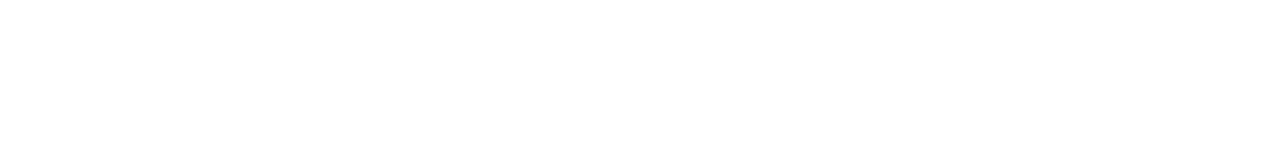
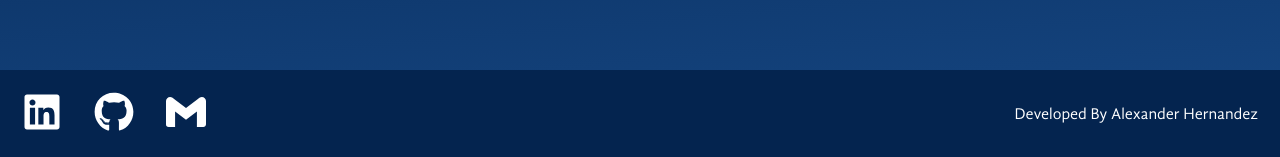
Before and after one commit to Alex-Turing/react-WEBFLIX, a React (Vite) app: page /newVideo in a window 1280 px wide. Shown: the part 985-1142 px from the top of the page. Before the commit the page ends 955 px from the top, so only its background shows below. Built offline with nearby package versions, Linux system fonts and the light colour scheme; no server answers.

Commit message:
footer added

```diff
--- a/src/App.jsx
+++ b/src/App.jsx
@@ -4,8 +4,9 @@ import { useState, useEffect } from 'react'
 import axios from 'axios';
 import Home from './pages/Home';
 import { GlobalStyles } from "./components/GlobalStyles";
-import Header from './components/Header'
-import NewVideo from './pages/NewVideo'
+import Header from './components/Header';
+import Footer from './components/Footer';
+import NewVideo from './pages/NewVideo';
 import { movieGenres } from './data/movieGenres';
 import { API_BASE_URL } from './data/apiConfig';
 
@@ -108,6 +109,7 @@ const App = () => {
               />
               <Route path='newVideo' element={<NewVideo />} />
             </Routes>
+            <Footer />
           </AppContainer>
         </GradientBackground>
       </Router>
--- /dev/null
+++ b/src/components/Footer/index.jsx
@@ -0,0 +1,73 @@
+import { styled } from 'styled-components';
+import { FaLinkedin } from "react-icons/fa";
+import { FaGithub } from "react-icons/fa";
+import { SiGmail } from "react-icons/si";
+
+const StyledFooter = styled.footer`
+	display: flex;
+	justify-content: space-between;
+	align-items: center;
+	width: 100%;
+	margin-top: 100px;
+	background-color: #04244F;
+	padding: 22px;
+	box-sizing: border-box;
+`;
+
+const IconContainer = styled.ul`
+	margin: 0;
+	padding: 0;
+	list-style: none;
+	li {
+    	display: inline-block;
+    	margin-right: 32px;
+	}
+`;
+
+const TextFooter = styled.p`
+	font-size: 16px;
+	color: white;
+	margin: 0;
+`;
+
+const StyledLinkedinIcon = styled(FaLinkedin)`
+    color: white;
+    font-size: 2.5rem;
+`;
+
+const StyledGithubIcon = styled(FaGithub)`
+    color: white;
+    font-size: 2.5rem;
+`;
+
+const StyledMailIcon = styled(SiGmail)`
+    color: white;
+    font-size: 2.5rem;
+`;
+
+function Footer() {
+	return (
+    	<StyledFooter>
+        	<IconContainer>
+            	<li>
+                	<a href="https://www.linkedin.com/in/alexander-hernandez-software-developer">
+                    	<StyledLinkedinIcon />
+                	</a>
+            	</li>
+            	<li>
+                	<a href="https://github.com/Alex-Turing">
+                    	<StyledGithubIcon />
+                	</a>
+            	</li>
+            	<li>
+                	<a href="mailto:alexanderhernandez0684@gmail.com">
+                    	<StyledMailIcon />
+                	</a>
+            	</li>
+        	</IconContainer>
+        	<TextFooter>Developed By Alexander Hernandez</TextFooter>
+    	</StyledFooter>
+	);
+}
+
+export default Footer
```
